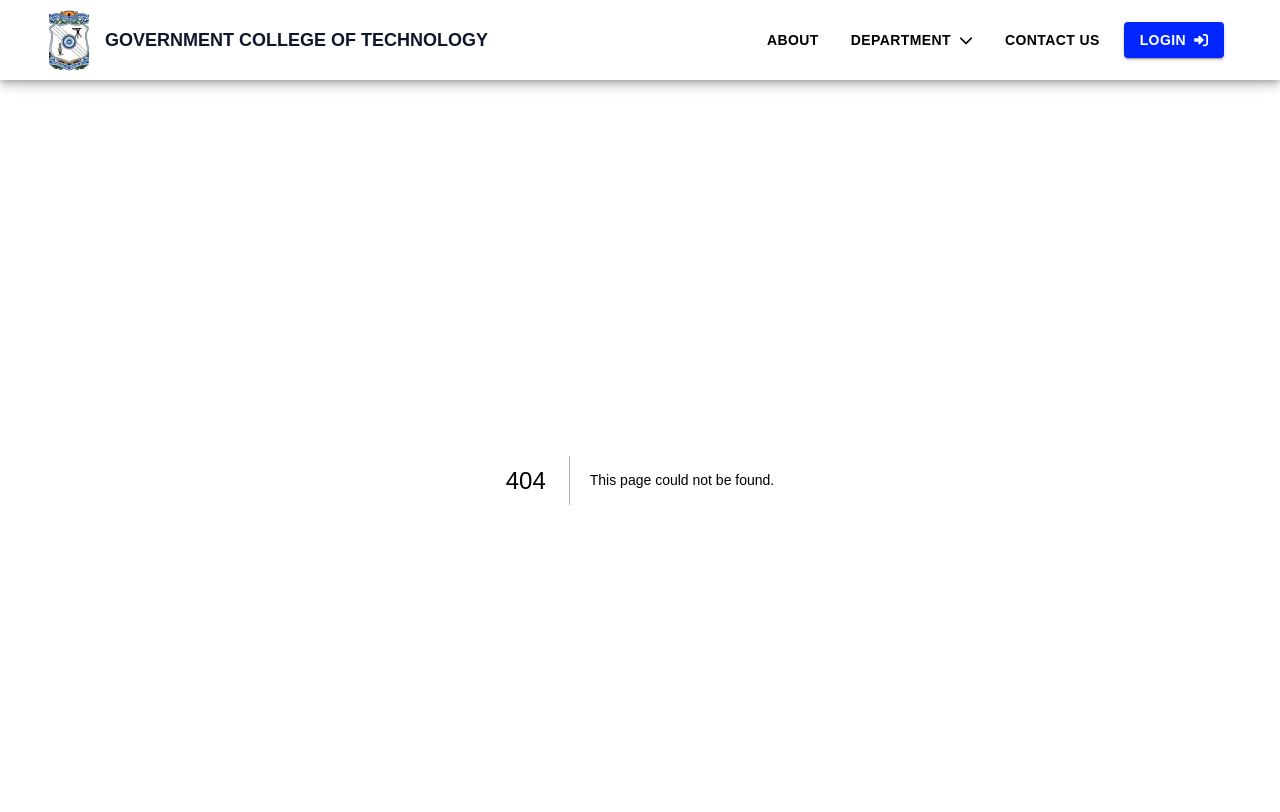
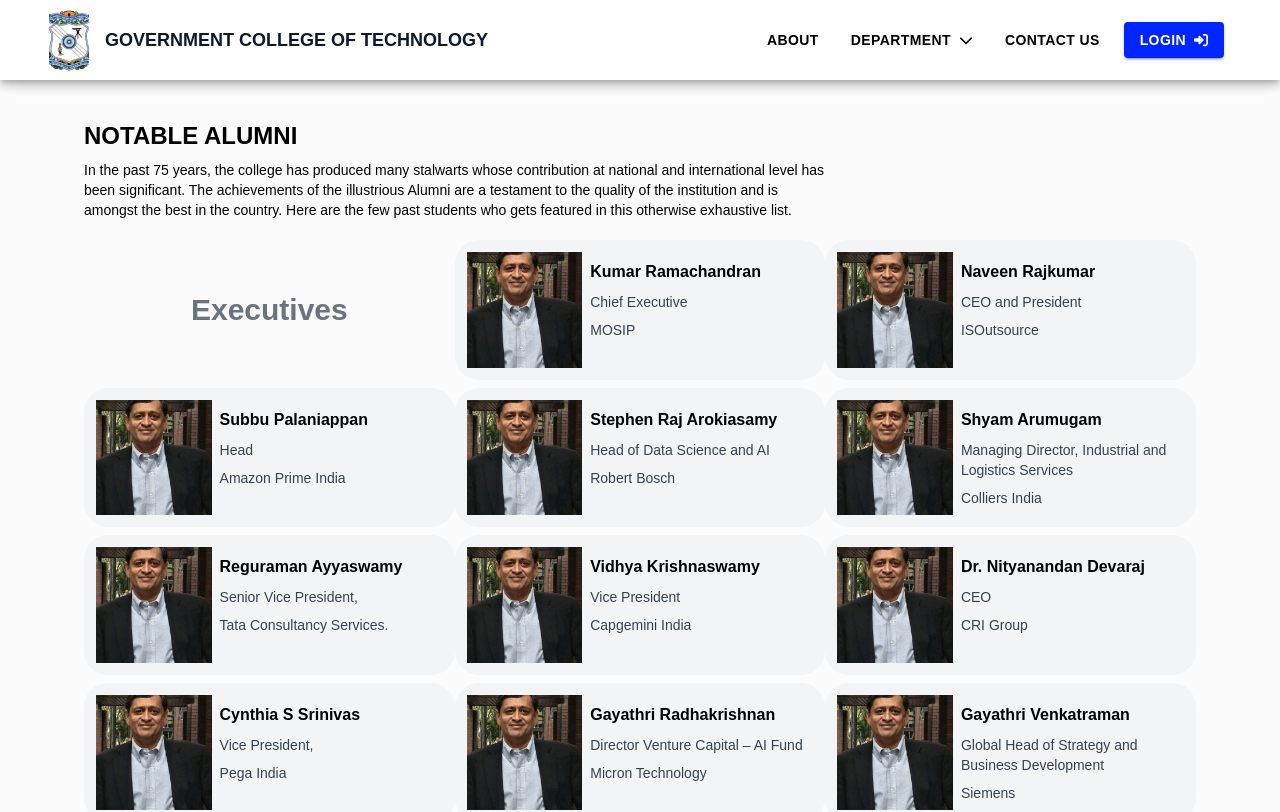
Before and after one commit to useEffects/GCT-Placement-Website, a Next.js app in the folder next-app/: page /alumni in a window 1280 px wide. Before the commit this address had no page. Shown: the top 812 px of the page. Built offline with nearby package versions, Linux system fonts and the light colour scheme; what tw-elements would draw is missing.

Commit message:
Alumni dine

```diff
--- /dev/null
+++ b/next-app/src/pages/alumni.tsx
@@ -0,0 +1,47 @@
+import { Container } from '@mui/material'
+import React from 'react'
+import { alumniDatas } from '../page-datas/alumni'
+import alumniImages from '../images/alumniimg/1.jpg'
+function alumni() {
+  return (
+    <Container>
+        <div className='my-5 p-5'>
+            <div className="w-2/3">
+                <p className='uppercase text-2xl font-bold'>Notable Alumni</p>
+                <p className='text-sm mt-2'>In the past 75 years, the college has produced many stalwarts whose contribution at national and
+    international level has been significant. The achievements of the illustrious Alumni are a testament to the
+    quality of the institution and is amongst the best in the country. Here are the few past students who gets
+    featured in this otherwise exhaustive list.</p>
+            </div>
+            <div className="w-full mt-3">
+                {alumniDatas.map(alumniCate=>{
+                    return(
+                        <div className="w-full flex flex-wrap justify-between">
+                            <div className='w-1/3 flex justify-center items-center p-3 mt-2'>
+                                <p className='text-3xl text-gray-500 font-bold text-center'>{alumniCate.category}</p>
+                            </div>
+                            {alumniCate.people.map(people=>{
+                                return(
+                                    <div className='w-1/3 flex align-center p-3 bg-gray-100 rounded-3xl mt-2'>
+                                        <div className='w-1/3'>
+                                            <img src={alumniImages.src} alt="" />
+                                        </div>
+                                        <div className='flex flex-col flex-wrap w-2/3 px-2'>
+                                            <p className='text-md font-bold text-left mt-2'>{people.Name}</p>
+                                            <p className='text-sm text-gray-700 text-left mt-2'>{people.position}</p>
+                                            <p className='text-sm text-gray-700 text-left mt-2'>{people.company}</p>
+                                        </div>
+
+                                    </div>
+                                )
+                            })}
+                        </div>
+                    )
+                })}
+            </div>
+        </div>
+    </Container>
+  )
+}
+
+export default alumni
```
